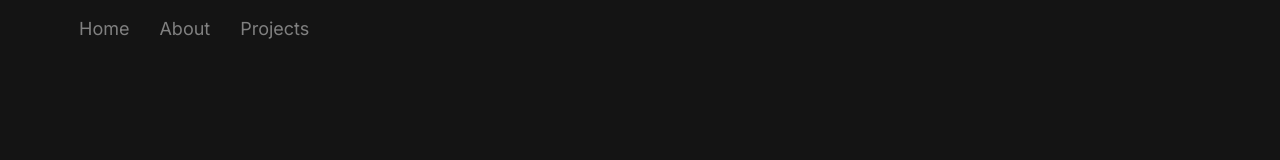
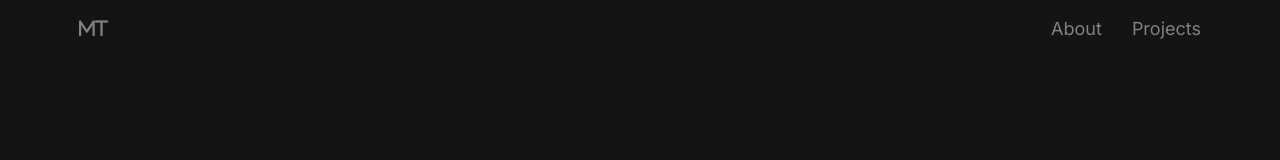
Before and after one commit to mattzteh/portfolio, a React (Create React App) app: page / in a window 1280 px wide. Shown: the top 160 px of the page. Built offline with nearby package versions, Linux system fonts and the light colour scheme.

Commit message:
change navbar to space between

```diff
--- a/src/Components/NavBar/NavBar.css
+++ b/src/Components/NavBar/NavBar.css
@@ -1,17 +1,16 @@
 .navbar {
     display: flex;
+    justify-content: space-between;
     align-items: center;
     z-index: 10000;
     position: sticky;
     top: 0;
     background-color: #141414;
-    padding: 15px 5%;
+    padding: 15px 05%;
 }
 
-.links {
+.home-link, .links {
     display: flex;
-    justify-content: flex-start;
-    align-items: center;
     overflow: hidden;
 }
 
--- a/src/Components/NavBar/index.js
+++ b/src/Components/NavBar/index.js
@@ -7,15 +7,17 @@ const NavBar = () => {
 
     return (
         <>
-        <nav className='navbar'>
-            <m.div variants={container} initial="hidden" animate="show" className='links'>
+        <m.nav variants={container} initial="hidden" animate="show" className='navbar'>
 
+            <m.div className='home-link'>
                 <m.div variants={fadeUp} className='link'>
                     <NavLink to="/" style={{ textDecoration: 'none' }}>
-                        <nav>Home</nav>
+                        <nav><i class="fa-solid fa-m"></i><i class="fa-solid fa-t"></i></nav>
                     </NavLink>
                 </m.div>
+            </m.div>
 
+            <div className='links'>
                 <m.div variants={fadeUp} className='link'>
                     <NavLink to="/about" style={{ textDecoration: 'none' }}>
                         <nav>About</nav>
@@ -27,8 +29,8 @@ const NavBar = () => {
                         <nav>Projects</nav>
                     </NavLink>
                 </m.div>
-            </m.div>
-        </nav>
+            </div>
+        </m.nav>
         </>
     )
 }
```
